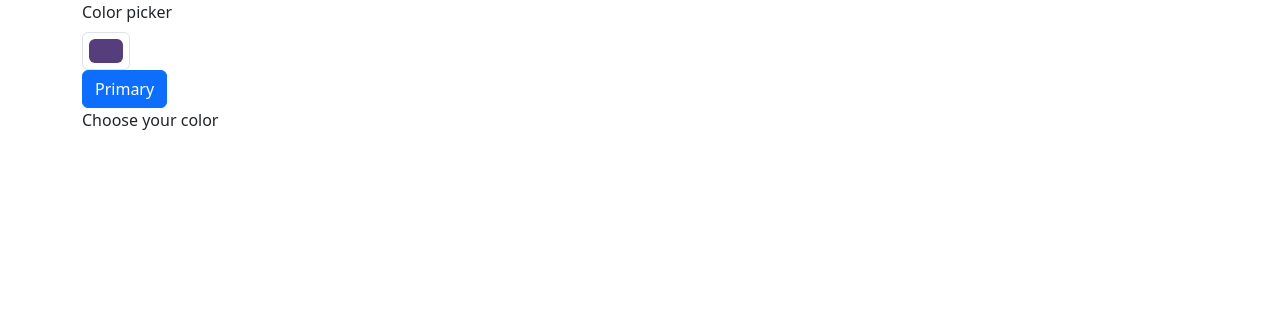
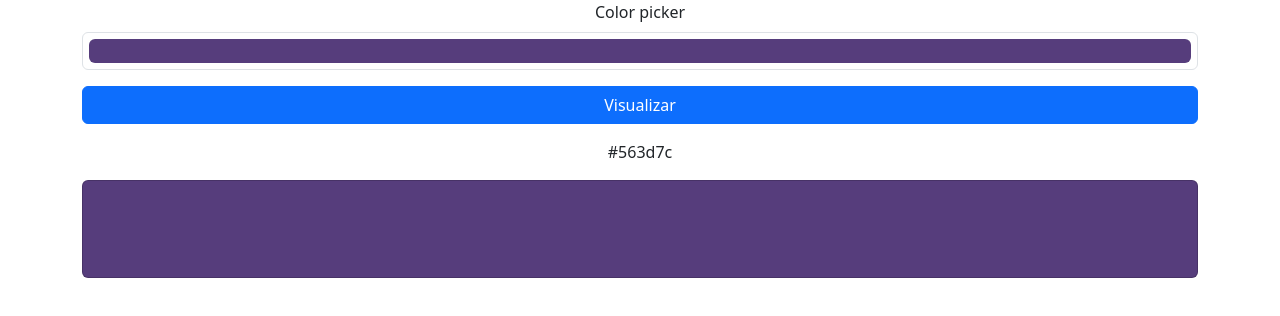
Before and after one commit to Aleiku0/Pract_color_picker_js, a plain HTML site: page index.html in a window 1280 px wide. Drawn offline with nearby package versions, Linux system fonts and the light colour scheme.

Commit message:
practica v1

```diff
--- a/app.js
+++ b/app.js
@@ -1,4 +1,12 @@
 
 const color = document.getElementById("exampleColorInput");
 console.log(color);
-console.log(color.value);
+let btnColor = document.getElementById("btnColor");
+let colorElegido = document.querySelector(".colorElegido");
+let cardColor= document.querySelector(".card");
+
+btnColor.addEventListener("click", () =>{
+    console.log(color.value);
+    colorElegido.textContent = color.value;
+    cardColor.style.backgroundColor = color.value;
+});
--- a/index.html
+++ b/index.html
@@ -10,12 +10,18 @@
 </head>
 
 <body>
-    <div class="container">
-        <label for="exampleColorInput" class="form-label">Color picker</label>
-        <input type="color" class="form-control form-control-color" id="exampleColorInput" value="#563d7c"
+    <div class="container ">
+        <label for="exampleColorInput" class="form-label text-center w-100">Color picker</label>
+        <input type="color" class="form-control form-control-color w-100" id="exampleColorInput" value="#563d7c"
             title="Choose your color">
-        <button type="button" class="btn btn-primary">Primary</button>
-        <p class="colorElegido">Choose your color</p>
+        <div class="mt-3">
+            <button type="button" class="btn btn-primary w-100" id="btnColor">Visualizar</button>
+        </div>
+        <p class="colorElegido m-3 text-center ">#563d7c</p>
+
+        <div class="card p-5" style="background-color:#563d7c">
+
+        </div>
 
     </div>
     <script src="app.js"></script>
```
